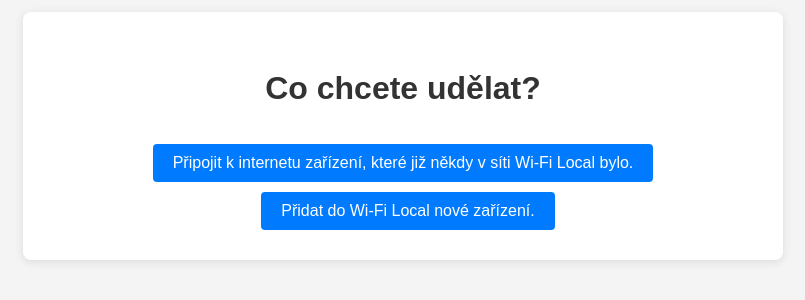
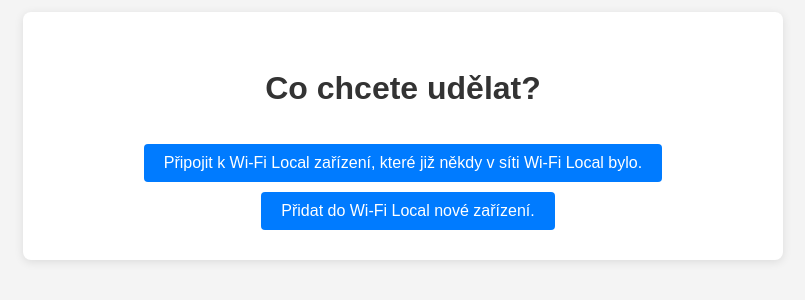
Before and after one commit to NewTechnologySoftware/wi-fi-nts-login.nts.com, a plain HTML site: page page2.html in a window 1280 px wide. Shown: the part 264-564 px from the top of the page, without its empty margins (237-1042 px from the left). Drawn offline with Linux system fonts and the light colour scheme.

Commit message:
page2.html

```diff
--- a/page2.html
+++ b/page2.html
@@ -10,7 +10,7 @@
     <div class="container">
         <h1>Co chcete udělat?</h1>
 
-        <button onclick="location.href='keygen.html'">Připojit k internetu zařízení, které již někdy v síti Wi-Fi Local bylo.</button>
+        <button onclick="location.href='keygen.html'">Připojit k Wi-Fi Local zařízení, které již někdy v síti Wi-Fi Local bylo.</button>
         <button onclick="window.open('https://rghtzhtfhfzhrthzrtrdhfzzfhtz9595.mystrikingly.com', '_blank')">Přidat do Wi-Fi Local nové zařízení.</button>
     </div>
 </body>
```
